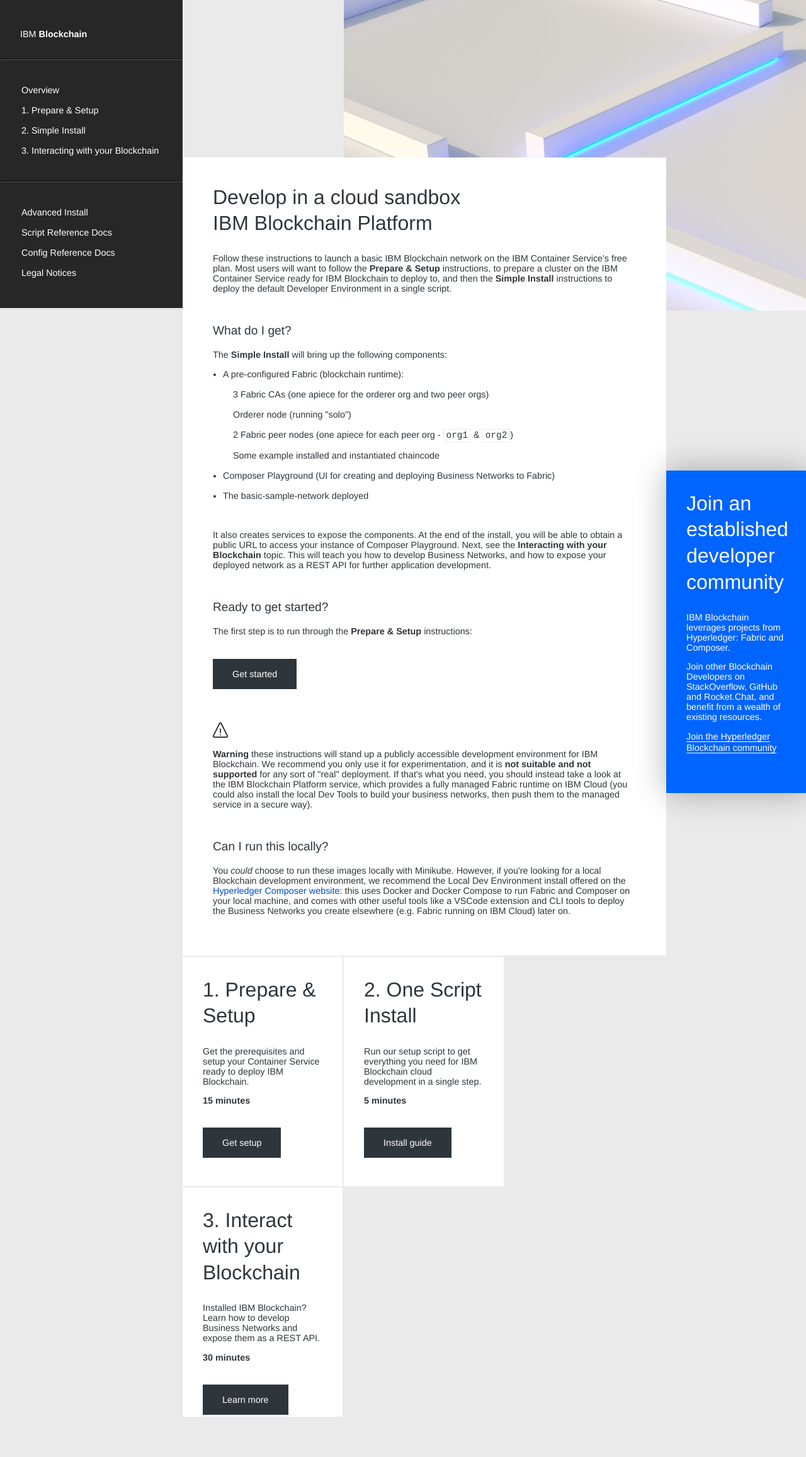
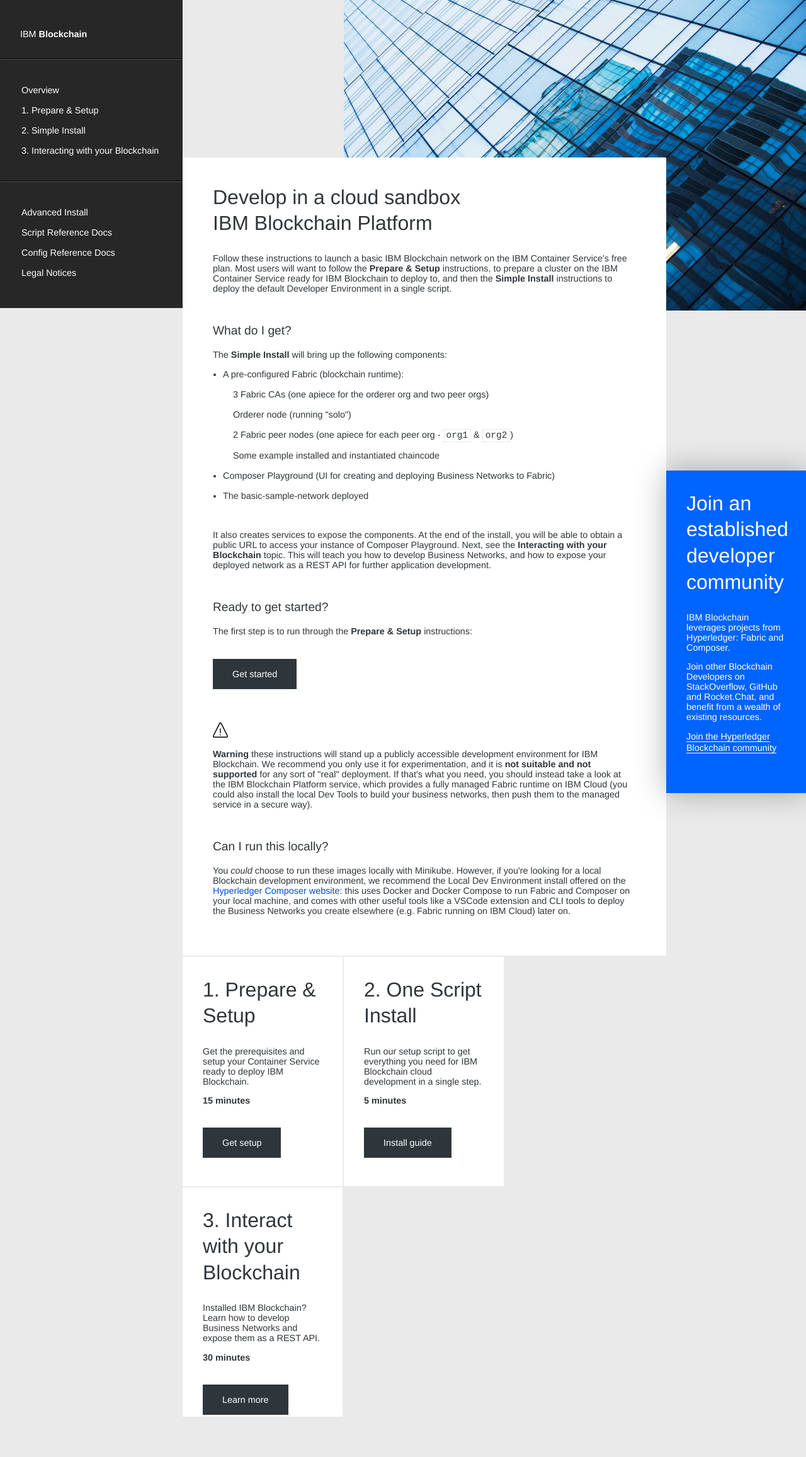
Before and after one commit to IBM-Blockchain-Archive/ibm-blockchain.github.io, a Jekyll site: the page built from index.html, in a window 1280 px wide. Shown: the whole page at 63% size. Built offline with Jekyll 4.4.1, drawn with Linux system fonts in a browser that asks for light colours; some web fonts are replaced.

Commit message:
Update index.html
Trying the new image out for size!

```diff
--- a/index.html
+++ b/index.html
@@ -8,7 +8,7 @@
 {% include header.html %}
 
 <div class="page-image">
-  <img src="assets/050817_v_019.jpg">
+  <img src="assets/AltGitHubImage.jpg">
 </div>
 
 <div class="page-content index">
```
